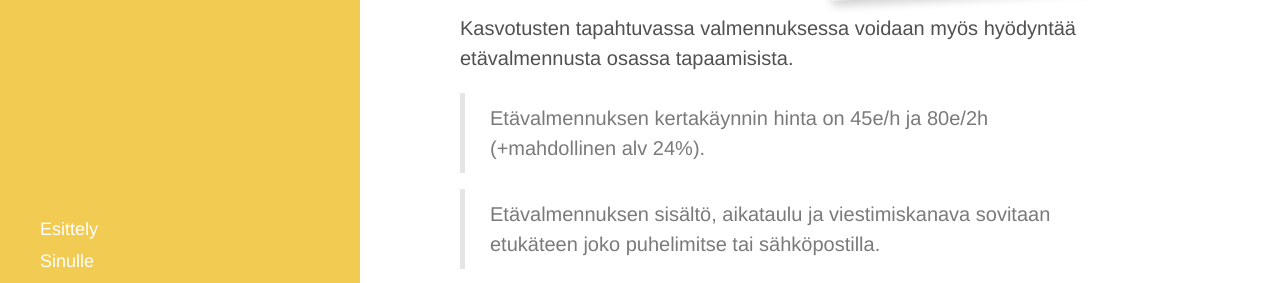
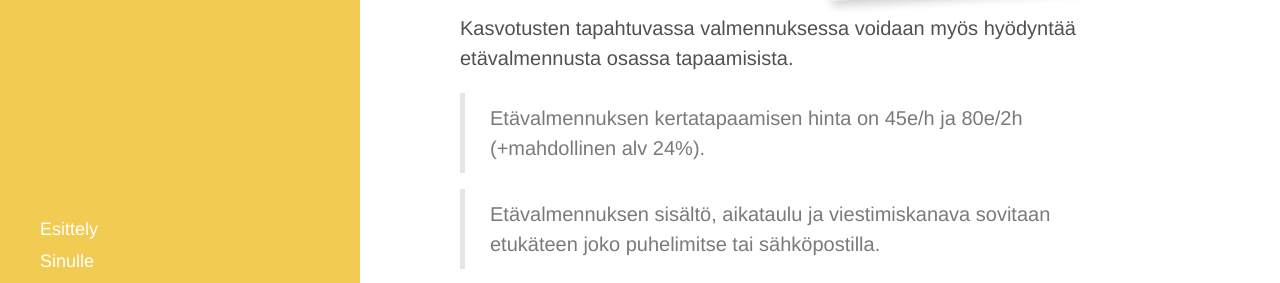
Before and after one commit to niinapiira/neppari.net, a Jekyll site: the page built from etavalmennus.md, in a window 1280 px wide. Shown: the part 331-614 px from the top of the page. Built offline with Jekyll 4.4.1, drawn with Linux system fonts in a browser that asks for light colours.

Commit message:
Updated etavalmennus.md

```diff
--- a/etavalmennus.md
+++ b/etavalmennus.md
@@ -16,7 +16,7 @@
 
 Kasvotusten tapahtuvassa valmennuksessa voidaan myös hyödyntää etävalmennusta osassa tapaamisista.
 
-> Etävalmennuksen kertakäynnin hinta on 45e/h ja 80e/2h (+mahdollinen alv 24%).
+> Etävalmennuksen kertatapaamisen hinta on 45e/h ja 80e/2h (+mahdollinen alv 24%).
 
 > Etävalmennuksen sisältö, aikataulu ja viestimiskanava sovitaan etukäteen joko puhelimitse tai sähköpostilla.
 
```
